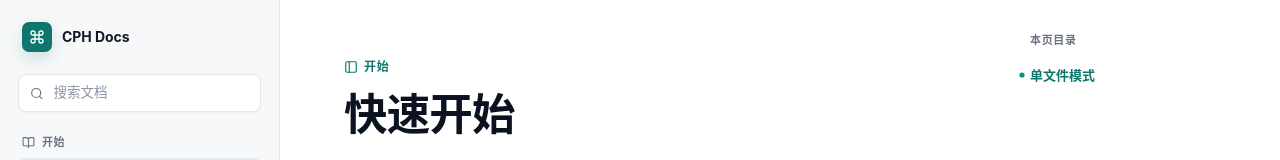
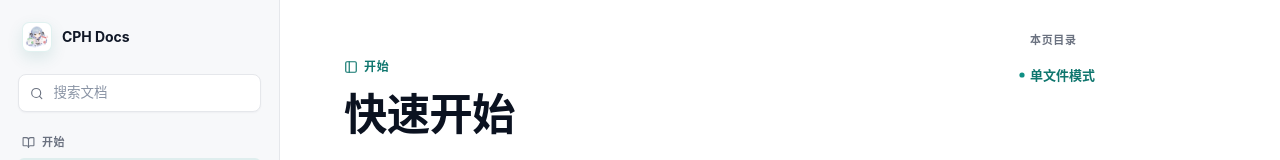
Before and after one commit to kkkzbh/CPH, a React (Vite) app in the folder web_docs/: page / in a window 1280 px wide. Shown: the top 160 px of the page. Built offline with nearby package versions, Linux system fonts and the light colour scheme.

Commit message:
使用插件图标作为文档品牌标识

```diff
--- a/web_docs/src/App.tsx
+++ b/web_docs/src/App.tsx
@@ -3,7 +3,6 @@ import {
   CheckCircle2,
   Clipboard,
   ClipboardCheck,
-  Command,
   Menu,
   PanelLeft,
   Play,
@@ -255,7 +254,7 @@ function App() {
         <aside className={`left-nav ${navOpen ? "is-open" : ""}`}>
           <a className="sidebar-brand" href="#/">
             <span className="sidebar-brand-mark">
-              <Command size={16} />
+              <img src="/assets/plugin-icon.png" alt="" />
             </span>
             <span className="sidebar-brand-text">CPH Docs</span>
           </a>
--- a/web_docs/src/styles.css
+++ b/web_docs/src/styles.css
@@ -106,9 +106,16 @@ pre {
   height: 30px;
   place-items: center;
   border-radius: 7px;
-  color: #f7fffd;
-  background: var(--accent-strong);
-  box-shadow: 0 6px 16px rgba(15, 118, 110, 0.18);
+  background: #ffffff;
+  box-shadow:
+    inset 0 0 0 1px rgba(15, 143, 132, 0.12),
+    0 6px 16px rgba(15, 118, 110, 0.12);
+}
+
+.sidebar-brand-mark img {
+  display: block;
+  width: 24px;
+  height: 24px;
 }
 
 .sidebar-brand-text {
```
